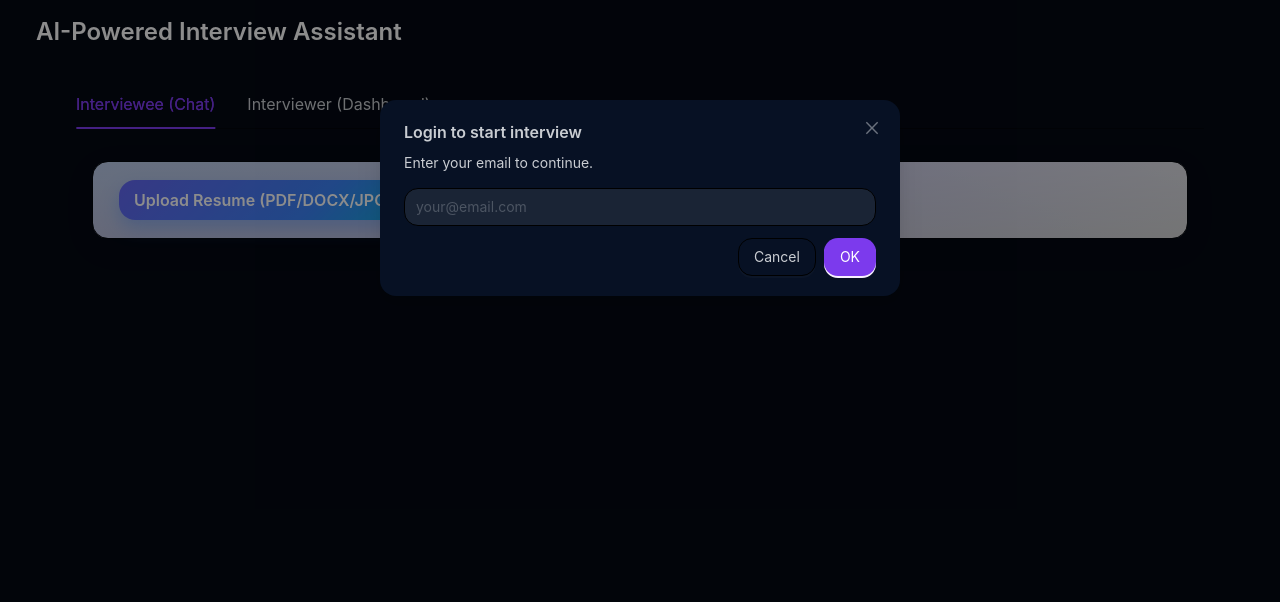
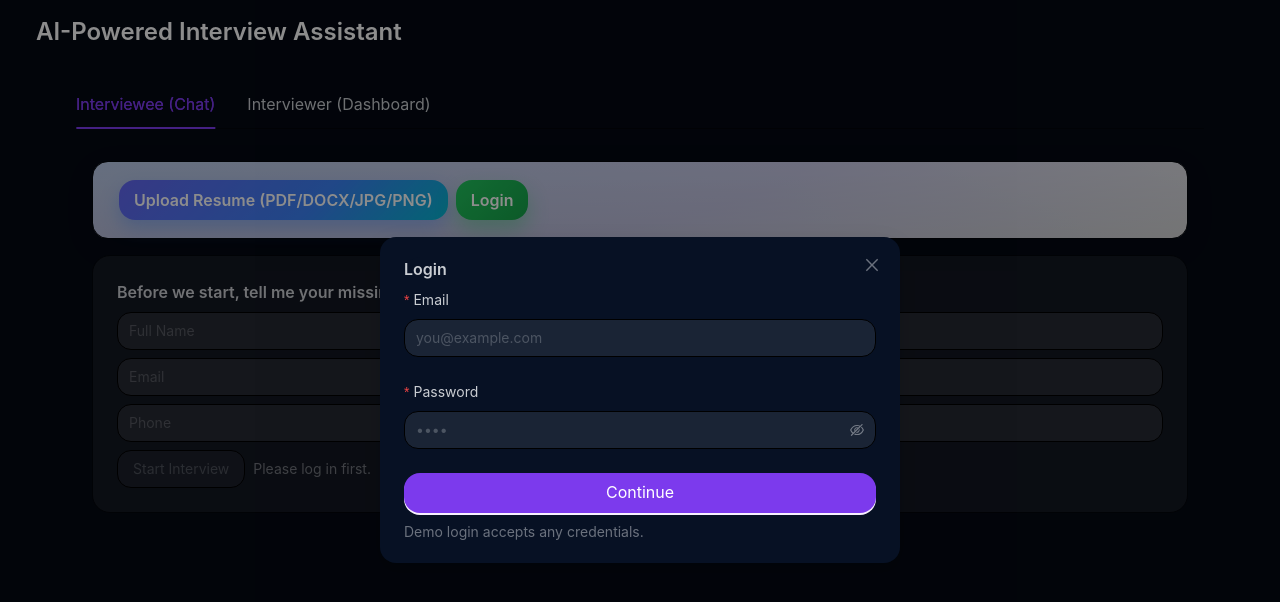
Before and after one commit to Akashkapoor11/AI-Powered-Interview-Assistant, a React (Vite) app: page / in a window 1280 px wide. Both pictures are taken after a click on the button "Login". Shown: the top 602 px of the page. Built offline with nearby package versions, Linux system fonts and the light colour scheme.

Commit message:
Fix Vercel build: LoginModal props, Dashboard types, main import, session slice

```diff
--- a/src/component/InterviewerDashboard.tsx
+++ b/src/component/InterviewerDashboard.tsx
@@ -1,4 +1,3 @@
-// src/component/InterviewerDashboard.tsx
 import React, { useMemo, useState } from "react";
 import {
   Button,
@@ -47,7 +46,7 @@ type Candidate = {
   email: string;
   phone: string;
   finalScore: number;
-  summary?: string;
+  summary: string;          // make this required to satisfy slice types on Vercel
   createdAt: number;
   answers?: AnswerRow[];
 };
@@ -84,11 +83,12 @@ export default function InterviewerDashboard() {
       name: profile.name,
       email: profile.email,
       phone: profile.phone,
-      finalScore: shownScore,
-      summary: summary || "—",
+      finalScore: shownScore,           // save the visible score
+      summary: summary || "—",          // always a string
       answers: answers as AnswerRow[],
       createdAt: Date.now(),
     };
+    // if your slice enforces a stricter type, you can cast: dispatch(addCandidate(payload as any));
     dispatch(addCandidate(payload));
     message.success("Candidate saved to dashboard.");
   };
@@ -130,7 +130,7 @@ export default function InterviewerDashboard() {
     {
       title: "Email",
       dataIndex: "email",
-      width: 300, // prevent overlap
+      width: 300,
       sorter: (a: Candidate, b: Candidate) => a.email.localeCompare(b.email),
       render: (v: string) => (
         <Space>
@@ -144,7 +144,7 @@ export default function InterviewerDashboard() {
     {
       title: "Phone",
       dataIndex: "phone",
-      width: 180, // prevent overlap
+      width: 180,
       sorter: (a: Candidate, b: Candidate) => a.phone.localeCompare(b.phone),
       render: (v: string) => (
         <Space>
@@ -339,13 +339,13 @@ export default function InterviewerDashboard() {
               onClick: () => setOpenId(record.id),
               style: { cursor: "pointer" },
             })}
-            /** keep columns from squeezing & make ellipsis work */
             tableLayout="fixed"
             scroll={{ x: 1100 }}
           />
         )}
       </Card>
 
+      {/* Detail Drawer */}
       <Drawer
         width={720}
         title={
--- a/src/component/LoginModal.tsx
+++ b/src/component/LoginModal.tsx
@@ -1,23 +1,76 @@
 import React, { useState } from "react";
-import { Modal, Input, message } from "antd";
-import { useDispatch } from "react-redux";
-import { setAuthed } from "../store/slices/sessionSlice";
+import { Modal, Button, Form, Input, Typography } from "antd";
 
-export default function LoginModal({ open, onClose }: { open: boolean; onClose: ()=>void; }) {
-  const [email, setEmail] = useState("");
-  const dispatch = useDispatch();
+type LoginModalProps = {
+  open: boolean;
+  onClose: () => void;
+  /** Optional hook the parent can use (e.g., to setAuthed(true)) */
+  onSuccess?: () => void;
+};
 
-  function submit() {
-    if (!/\S+@\S+\.\S+/.test(email)) { message.error("Enter a valid email"); return; }
-    dispatch(setAuthed(true));
-    message.success("Logged in");
-    onClose();
-  }
+const { Text } = Typography;
+
+export default function LoginModal({ open, onClose, onSuccess }: LoginModalProps) {
+  const [loading, setLoading] = useState(false);
+
+  const onFinish = async (_values: any) => {
+    try {
+      setLoading(true);
+      // fake auth delay
+      await new Promise((r) => setTimeout(r, 400));
+      onSuccess?.(); // tell parent “login ok”
+      onClose();
+    } finally {
+      setLoading(false);
+    }
+  };
 
   return (
-    <Modal open={open} onCancel={onClose} onOk={submit} title="Login to start interview">
-      <p>Enter your email to continue.</p>
-      <Input value={email} onChange={(e)=>setEmail(e.target.value)} placeholder="your@email.com" />
+    <Modal
+      title="Login"
+      open={open}
+      onCancel={onClose}
+      footer={null}
+      centered
+      destroyOnClose
+    >
+      <Form layout="vertical" onFinish={onFinish}>
+        <Form.Item
+          label="Email"
+          name="email"
+          rules={[
+            { required: true, message: "Please enter your email" },
+            { type: "email", message: "Enter a valid email" },
+          ]}
+        >
+          <Input placeholder="you@example.com" />
+        </Form.Item>
+
+        <Form.Item
+          label="Password"
+          name="password"
+          rules={[
+            { required: true, message: "Please enter your password" },
+            { min: 4, message: "At least 4 characters" },
+          ]}
+        >
+          <Input.Password placeholder="••••" />
+        </Form.Item>
+
+        <Button
+          type="primary"
+          htmlType="submit"
+          block
+          size="large"
+          loading={loading}
+        >
+          Continue
+        </Button>
+
+        <div style={{ marginTop: 8 }}>
+          <Text type="secondary">Demo login accepts any credentials.</Text>
+        </div>
+      </Form>
     </Modal>
   );
 }
--- a/src/store/slices/sessionSlice.ts
+++ b/src/store/slices/sessionSlice.ts
@@ -1,14 +1,13 @@
-// src/store/slices/sessionSlice.ts
 import { createSlice, PayloadAction } from "@reduxjs/toolkit";
-import type { GenQuestion } from "../../utils/ai";
+import { Question } from "../../utils/ai";
 
-type Step = "IDLE" | "GATE" | "ASKING" | "DONE";
+type Step = "GATE" | "ASKING" | "DONE";
 
-export type QA = {
-  q: GenQuestion;
+export type QAEntry = {
+  q: Question;
   answer: string;
   timeTaken: number;
-  score: number;            // numeric is important
+  score: number;
   verdict?: string;
   feedback?: string;
 };
@@ -25,8 +24,8 @@ type SessionState = {
   profile: Profile | null;
   step: Step;
   idx: number;
-  questions: GenQuestion[];
-  answers: QA[];
+  questions: Question[];
+  answers: QAEntry[];
   finalScore: number;
   summary?: string;
 };
@@ -34,82 +33,54 @@ type SessionState = {
 const initialState: SessionState = {
   authed: false,
   profile: null,
-  step: "IDLE",
+  step: "GATE",
   idx: 0,
   questions: [],
   answers: [],
   finalScore: 0,
-  summary: "",
+  summary: undefined,
 };
 
 const sessionSlice = createSlice({
   name: "session",
   initialState,
   reducers: {
-    // Log in/out managed elsewhere (e.g., LoginModal); keep it simple here
-    setAuthed: (state, action: PayloadAction<boolean>) => {
+    setAuthed(state, action: PayloadAction<boolean>) {
       state.authed = action.payload;
-      if (action.payload && state.step === "IDLE") {
-        state.step = "GATE";
+    },
+    setProfile(state, action: PayloadAction<Profile>) {
+      state.profile = { ...(state.profile || {}), ...action.payload };
+    },
+    setQuestions(state, action: PayloadAction<Question[]>) {
+      state.questions = action.payload || [];
+      state.answers = [];
+      state.idx = 0;
+      state.step = state.questions.length > 0 ? "ASKING" : "GATE";
+      state.finalScore = 0;
+      state.summary = undefined;
+    },
+    submitAnswer(state, action: PayloadAction<QAEntry>) {
+      state.answers.push(action.payload);
+
+      // advance index
+      state.idx = Math.min(state.idx + 1, state.questions.length);
+
+      // if finished
+      if (state.idx >= state.questions.length) {
+        state.step = "DONE";
       }
     },
-
-    setProfile: (state, action: PayloadAction<Profile>) => {
-      state.profile = { ...(state.profile || {}), ...action.payload };
-      if (state.authed && state.step === "IDLE") {
-        state.step = "GATE";
-      }
+    finish(
+      state,
+      action: PayloadAction<{ finalScore: number; summary?: string }>
+    ) {
+      state.finalScore = action.payload.finalScore;
+      state.summary = action.payload.summary || state.summary;
+      state.step = "DONE";
     },
-
-    setQuestions: (state, action: PayloadAction<GenQuestion[]>) => {
-      state.questions = action.payload;
-      state.answers = [];
-      state.idx = 0;
-      state.step = "ASKING";
-      state.finalScore = 0;
-      state.summary = "";
+    logout() {
+      return { ...initialState };
     },
-
-    submitAnswer: (
-      state,
-      action: PayloadAction<{
-        q: GenQuestion;
-        answer: string;
-        timeTaken: number;
-        score: number;
-        verdict?: string;
-        feedback?: string;
-      }>
-    ) => {
-      state.answers.push({
-        q: action.payload.q,
-        answer: action.payload.answer,
-        timeTaken: action.payload.timeTaken,
-        score: action.payload.score, // must be numeric
-        verdict: action.payload.verdict,
-        feedback: action.payload.feedback,
-      });
-
-      state.idx += 1;
-
-      if (state.idx >= state.questions.length) {
-        state.step = "DONE";
-      } else {
-        state.step = "ASKING";
-      }
-    },
-
-    finish: (
-      state,
-      action: PayloadAction<{ finalScore: number; summary: string }>
-    ) => {
-      // console.log("[FINISH]", action.payload); // helpful while debugging
-      state.finalScore = action.payload.finalScore;
-      state.summary = action.payload.summary;
-    },
-
-    logout: () => initialState,
-    reset: () => initialState,
   },
 });
 
@@ -120,7 +91,6 @@ export const {
   submitAnswer,
   finish,
   logout,
-  reset,
 } = sessionSlice.actions;
 
 export default sessionSlice.reducer;
```
Also changed, not shown: src/main.ts (+9 -23 lines), 1 other file (tests, documents, lock files or other folders).
